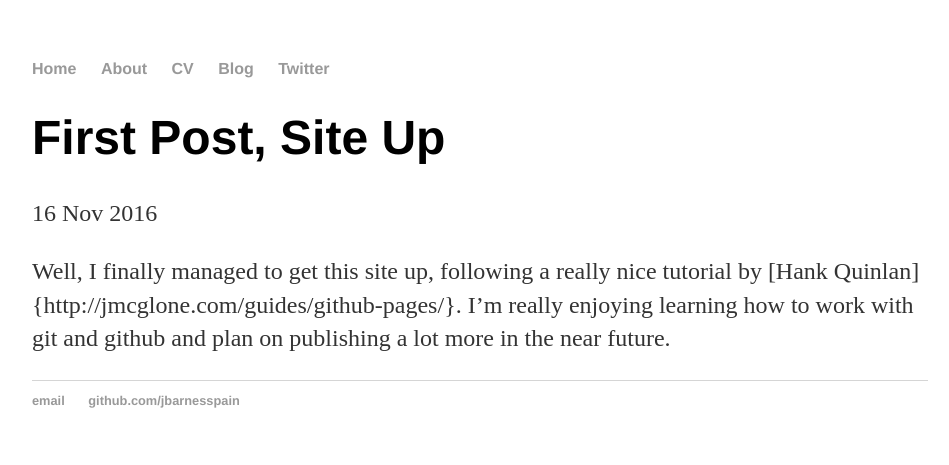
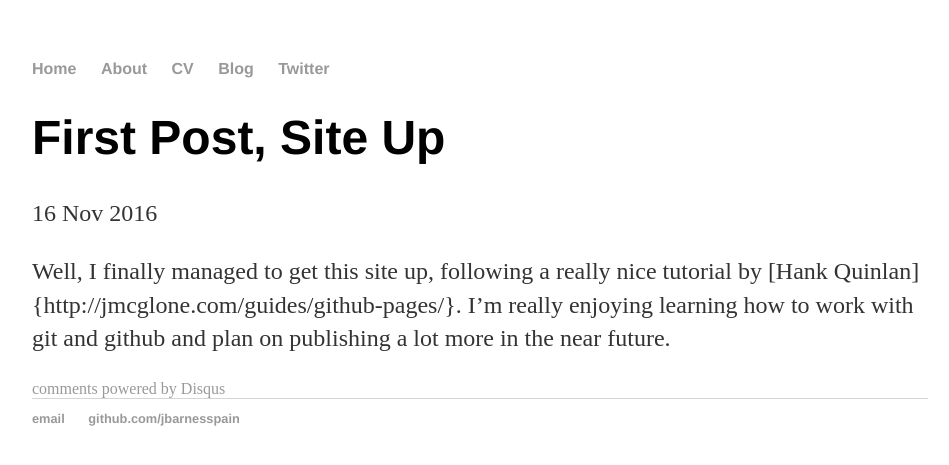
Before and after one commit to jerbarnes/jbarnesspain.github.io, a Jekyll site: the page built from _posts/2016-11-16-first-post.md, in a window 1280 px wide. Shown: the top 465 px of the page, without its empty margins (160-1109 px from the left). Built offline with Jekyll 4.4.1, drawn with Linux system fonts in a browser that asks for light colours; comment, search, counter and statistics services are not loaded; some of the changed lines change nothing that is shown.

Commit message:
Update post.html

```diff
--- a/_layouts/post.html
+++ b/_layouts/post.html
@@ -7,3 +7,23 @@
 <div class="post">
   {{ content }}
 </div>
+
+ <!-- disqus comments -->
+
+ <div id="disqus_thread"></div>
+  <script type="text/javascript">
+      /* * * CONFIGURATION VARIABLES: EDIT BEFORE PASTING INTO YOUR WEBPAGE * * */
+      var disqus_shortname = 'karpathyblog'; // required: replace example with your forum shortname
+
+      /* * * DON'T EDIT BELOW THIS LINE * * */
+      (function() {
+          var dsq = document.createElement('script'); dsq.type = 'text/javascript'; dsq.async = true;
+          dsq.src = '//' + disqus_shortname + '.disqus.com/embed.js';
+          (document.getElementsByTagName('head')[0] || document.getElementsByTagName('body')[0]).appendChild(dsq);
+      })();
+  </script>
+  <noscript>Please enable JavaScript to view the <a href="http://disqus.com/?ref_noscript">comments powered by Disqus.</a></noscript>
+  <a href="http://disqus.com" class="dsq-brlink">comments powered by <span class="logo-disqus">Disqus</span></a>
+
+
+</div>
```
